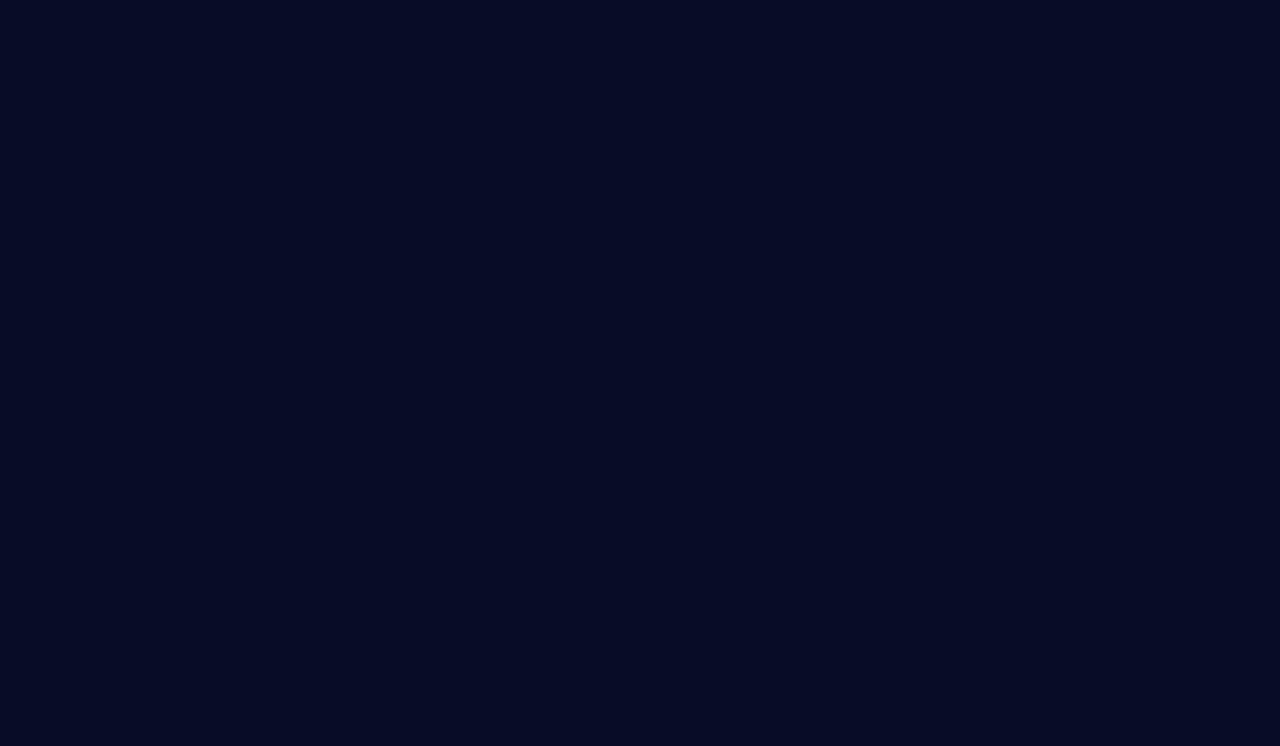
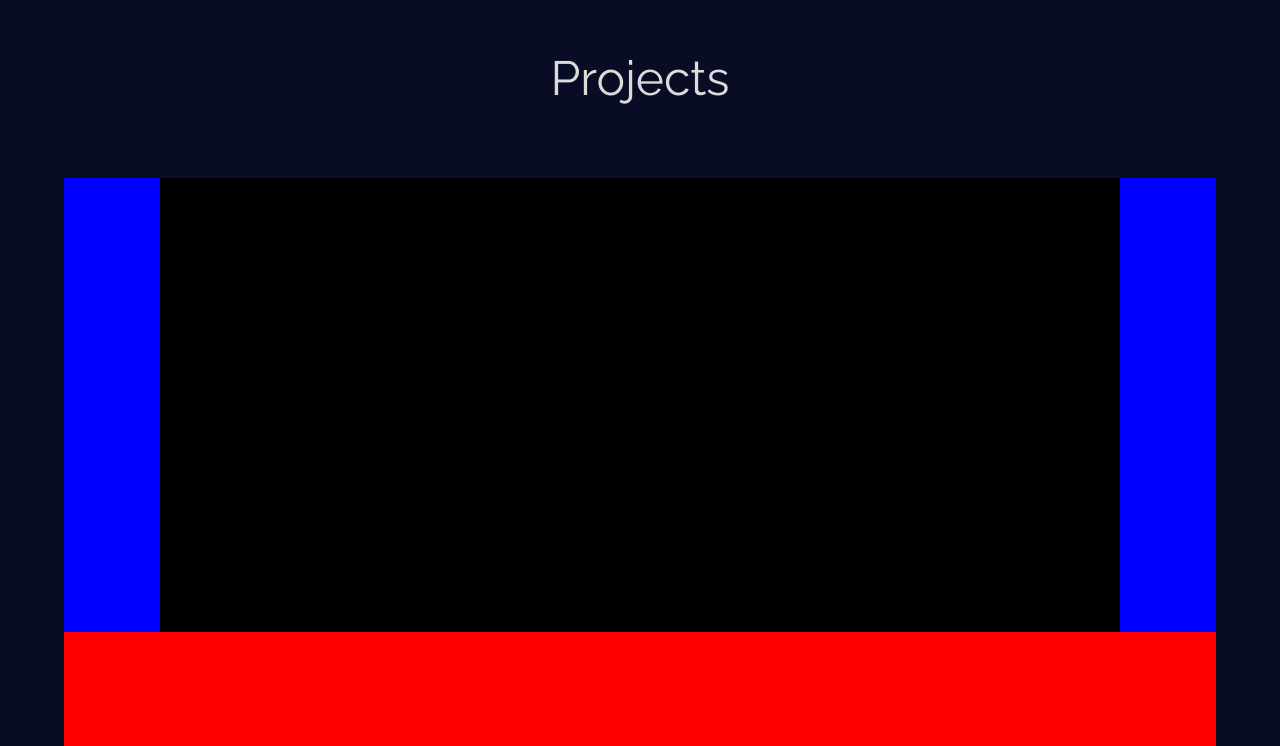
Before and after one commit to Tiqur/portfolio, a React (Vite) app: page / in a window 1280 px wide. Shown: the part 1896-2642 px from the top of the page. Before the commit the page ends 1618 px from the top, so only its background shows below. Built offline with nearby package versions, Linux system fonts and the light colour scheme.

Commit message:
Setup coursel section

```diff
--- /dev/null
+++ b/src/components/carouselsection/main.tsx
@@ -0,0 +1,16 @@
+import styles from './styles.module.scss';
+
+export const CarouselSection = () => {
+  return (
+    <div className={styles.container}>
+      <p className={styles.title}>Projects</p>
+      <div className={styles.inner_container}>
+        <div className={styles.button}/>
+        <div className={styles.content} />
+        <div className={styles.button}/>
+      </div>
+      <div className={styles.navigation}>
+      </div>
+    </div>
+  )
+}
--- /dev/null
+++ b/src/components/carouselsection/styles.module.scss
@@ -0,0 +1,42 @@
+.container {
+  display: flex;
+  flex-direction: column;
+  align-items: center;
+  width: 100%;
+  height: 48em;
+  margin-top: 16em;
+}
+
+.title {
+  margin: 1.5em 0;
+  font-size: 48px;
+  color: #DBDBDB;
+  background: rgba(0, 0, 0, 0);
+  z-index: 1;
+}
+
+.inner_container {
+  display: flex;
+  flex-direction: row;
+  height: 100%;
+  width: 100%;
+  background: grey;
+}
+
+.button {
+  width: 6em;
+  height: 100%;
+  background: blue;
+}
+
+.content {
+  width: calc(100% - 12em);
+  height: 100%;
+  background: black;
+}
+
+.navigation {
+  width: 100%;
+  height: 12em;
+  background: red;
+}
--- a/src/components/index.ts
+++ b/src/components/index.ts
@@ -4,3 +4,4 @@ export {HeroSection} from './herosection/main';
 export {AboutSection} from './aboutsection/main';
 export {ScrollProgressBar} from './scrollprogressbar/main';
 export {ScrollIndicator} from './scrollindicator/main';
+export {CarouselSection} from './carouselsection/main';
--- a/src/components/navbar/styles.module.scss
+++ b/src/components/navbar/styles.module.scss
@@ -37,7 +37,7 @@
   height: 100vh;
   width: 100%;
   background: rgba(0, 0, 0, 0.4);
-  z-index: 1;
+  z-index: 1000;
 }
 
 .mobile_nav_menu_active {
--- a/src/pages/HomePage/main.tsx
+++ b/src/pages/HomePage/main.tsx
@@ -1,6 +1,6 @@
 import React from 'react';
 import styles from './styles.module.scss';
-import { HeroSection, AboutSection } from '../../components/index';
+import { HeroSection, AboutSection, CarouselSection } from '../../components/index';
 
 
 export const HomePage: React.FC = () => {
@@ -8,6 +8,7 @@ export const HomePage: React.FC = () => {
    <div className={styles.container}>
     <HeroSection/>
     <AboutSection/>
+    <CarouselSection/>
    </div>
   )
 }
```
